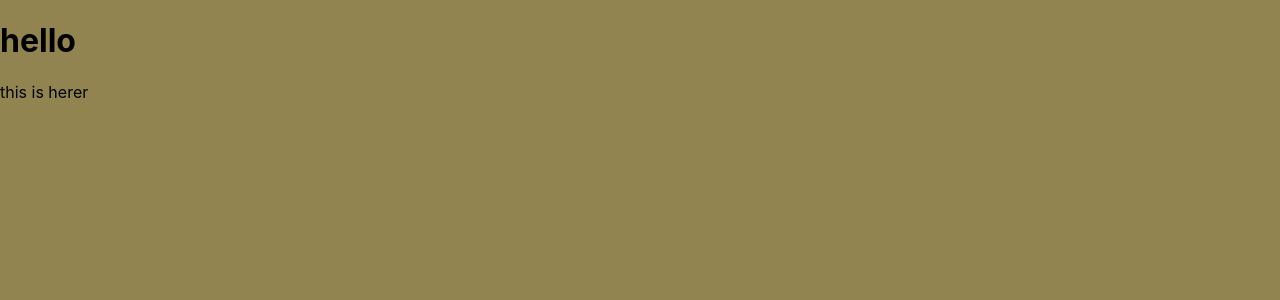
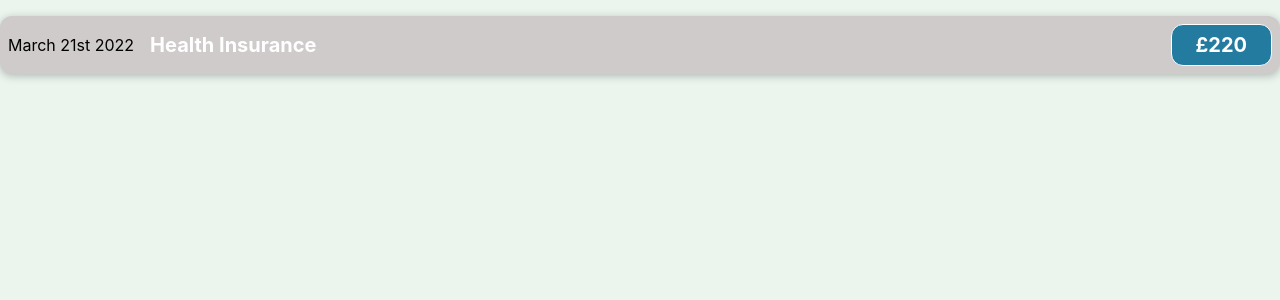
Before and after one commit to jchapps/react-expenses, a React (Create React App) app: page / in a window 1280 px wide. Shown: the top 300 px of the page. Built offline with nearby package versions, Linux system fonts and the light colour scheme; the HTML template or start-up script is replaced by a standard one.

Commit message:
feat: expense item

```diff
--- a/src/App.js
+++ b/src/App.js
@@ -1,9 +1,9 @@
+import ExpenseItem from "./components/ExpenseItem";
 
 function App() {
   return (
     <div>
-     <h1>hello</h1>
-     <p>this is herer</p>
+     <ExpenseItem/>
     </div>
   );
 }
--- /dev/null
+++ b/src/components/ExpenseItem.css
@@ -0,0 +1,56 @@
+.expense-item {
+  display: flex;
+  justify-content: space-between;
+  align-items: center;
+  box-shadow: 0 2px 8px rgba(0, 0, 0, 0.25);
+  padding: 0.5rem;
+  margin: 1rem 0;
+  border-radius: 12px;
+  background-color: #CFCBCA;
+}
+
+.expense-item__description {
+  display: flex;
+  flex-direction: column;
+  gap: 1rem;
+  align-items: flex-end;
+  flex-flow: column-reverse;
+  justify-content: flex-start;
+  flex: 1;
+}
+
+.expense-item h2 {
+  color: #3a3a3a;
+  font-size: 1rem;
+  flex: 1;
+  margin: 0 1rem;
+  color: white;
+}
+
+.expense-item__price {
+  font-size: 1rem;
+  font-weight: bold;
+  color: white;
+  background-color: #247BA0;
+  border: 1px solid white;
+  padding: 0.5rem;
+  border-radius: 12px;
+}
+
+@media (min-width: 580px) {
+  .expense-item__description {
+    flex-direction: row;
+    align-items: center;
+    justify-content: flex-start;
+    flex: 1;
+  }
+
+  .expense-item__description h2 {
+    font-size: 1.25rem;
+  }
+
+  .expense-item__price {
+    font-size: 1.25rem;
+    padding: 0.5rem 1.5rem;
+  }
+}
--- /dev/null
+++ b/src/components/ExpenseItem.js
@@ -0,0 +1,16 @@
+import React from "react";
+import "./ExpenseItem.css";
+
+function ExpenseItem(props) {
+  return (
+    <div className="expense-item  ">
+      <div>March 21st 2022</div>
+      <div className="expense-item__description">
+        <h2>Health Insurance</h2>
+        <div className="expense-item__price">£220</div>
+      </div>
+    </div>
+  );
+}
+
+export default ExpenseItem;
--- a/src/index.css
+++ b/src/index.css
@@ -5,7 +5,7 @@
     sans-serif;
   -webkit-font-smoothing: antialiased;
   -moz-osx-font-smoothing: grayscale;
-  background-color: #918450;
+  background-color: #EBF5EE;
 }
 
 code {
```
